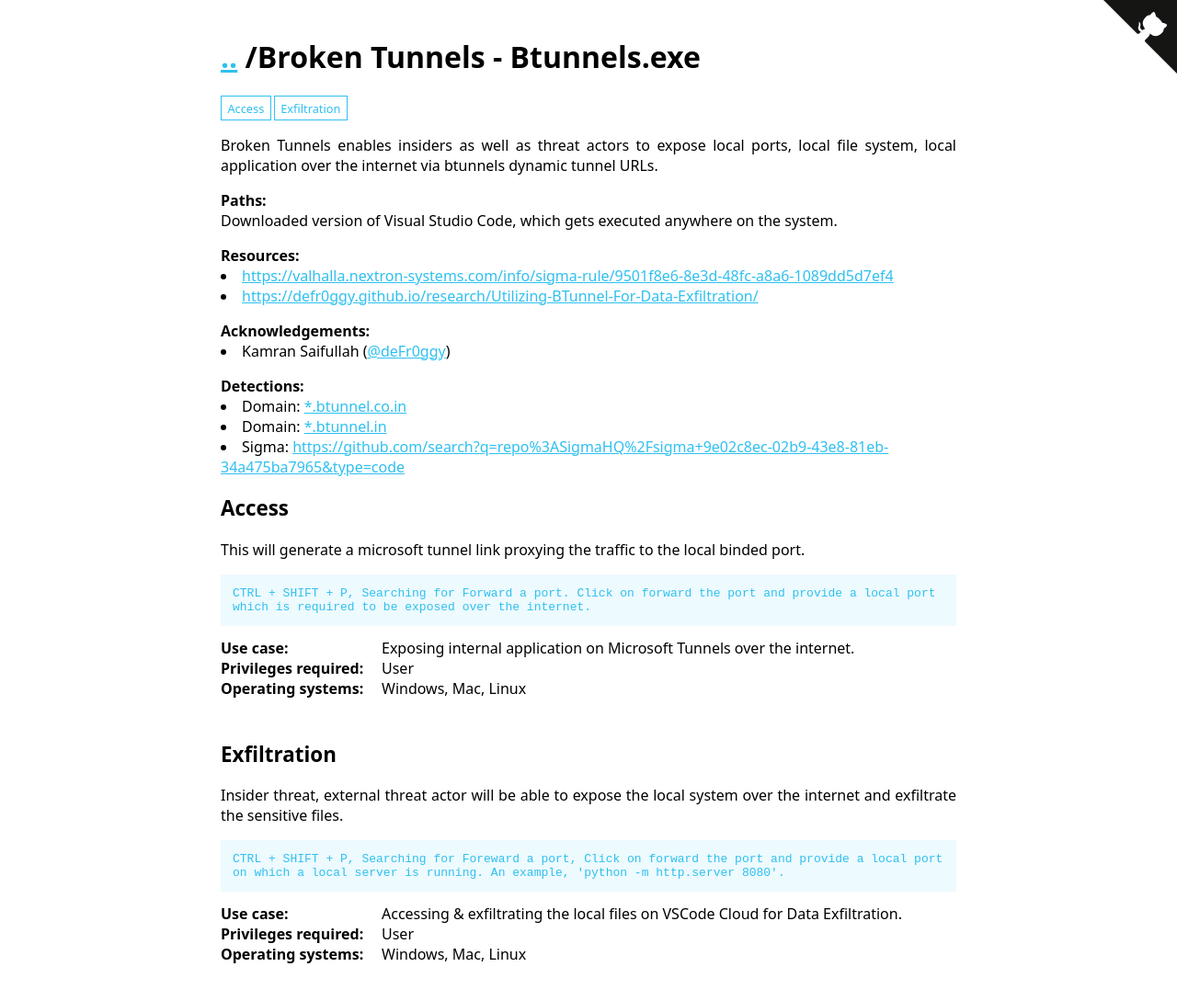
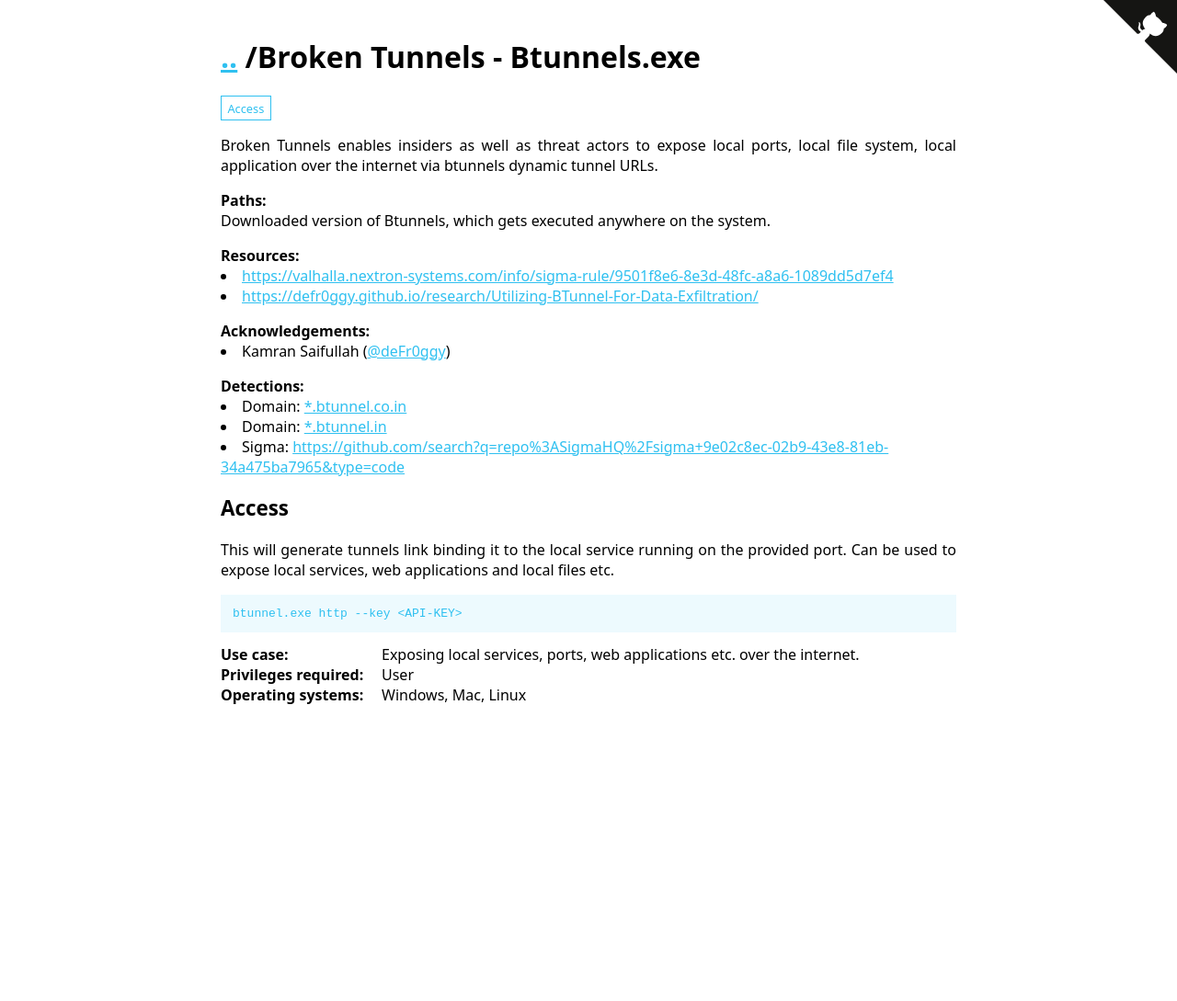
Before and after one commit to LOTTunnels/LOTTunnels.github.io, a Jekyll site: the page built from _lottunnels/Binaries/btunnels.md, in a window 1280 px wide. Shown: the whole page at 92% size. Built offline with Jekyll 4.4.1, drawn with Linux system fonts in a browser that asks for light colours; after the commit the page ends 900 px from its top, so only the background shows below that.

Commit message:
Btunnels Update

```diff
--- a/_lottunnels/Binaries/btunnels.md
+++ b/_lottunnels/Binaries/btunnels.md
@@ -4,22 +4,21 @@
 Author: Kamran Saifullah
 Created: 2024-10-05
 Commands:
-  - Command: CTRL + SHIFT + P, Searching for Forward a port. Click on forward the port and provide a local port which is required to be exposed over the internet.
-    Description: This will generate a microsoft tunnel link proxying the traffic to the local binded port.
-    Usecase: Exposing internal application on Microsoft Tunnels over the internet.
+  - Command: btunnel.exe file --key <API-KEY>
+    Description: This will generate tunnels link while exposing the local filesystem as a Directory Listing.
+    Usecase: Exposing file system over the internet.
+    Category: Exfiltrate
+    Privileges: User
+    OperatingSystem: Windows, Mac, Linux
+Commands:
+  - Command: btunnel.exe http --key <API-KEY>
+    Description: This will generate tunnels link binding it to the local service running on the provided port. Can be used to expose local services, web applications and local files etc.
+    Usecase: Exposing local services, ports, web applications etc. over the internet.
     Category: Access
     Privileges: User
     OperatingSystem: Windows, Mac, Linux
-
-  - Command: CTRL + SHIFT + P, Searching for Foreward a port, Click on forward the port and provide a local port on which a local server is running. An example, 'python -m http.server 8080'.
-    Description: Insider threat, external threat actor will be able to expose the local system over the internet and exfiltrate the sensitive files.
-    Usecase: Accessing & exfiltrating the local files on VSCode Cloud for Data Exfiltration.
-    Category: Exfiltrate
-    Privileges: User
-    OperatingSystem: Windows, Mac, Linux
-
 Full_Path:
-  - Path: Downloaded version of Visual Studio Code, which gets executed anywhere on the system.
+  - Path: Downloaded version of Btunnels, which gets executed anywhere on the system.
 Detection:
   - Domain: '*.btunnel.co.in'
   - Domain: '*.btunnel.in'
```
